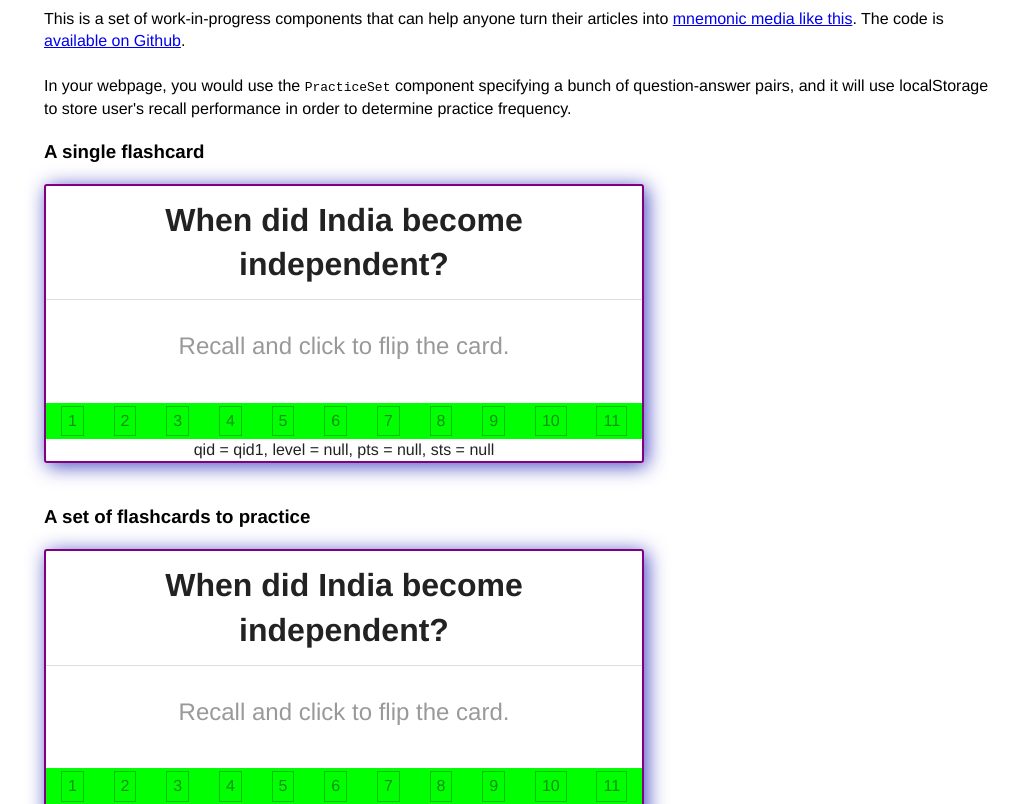
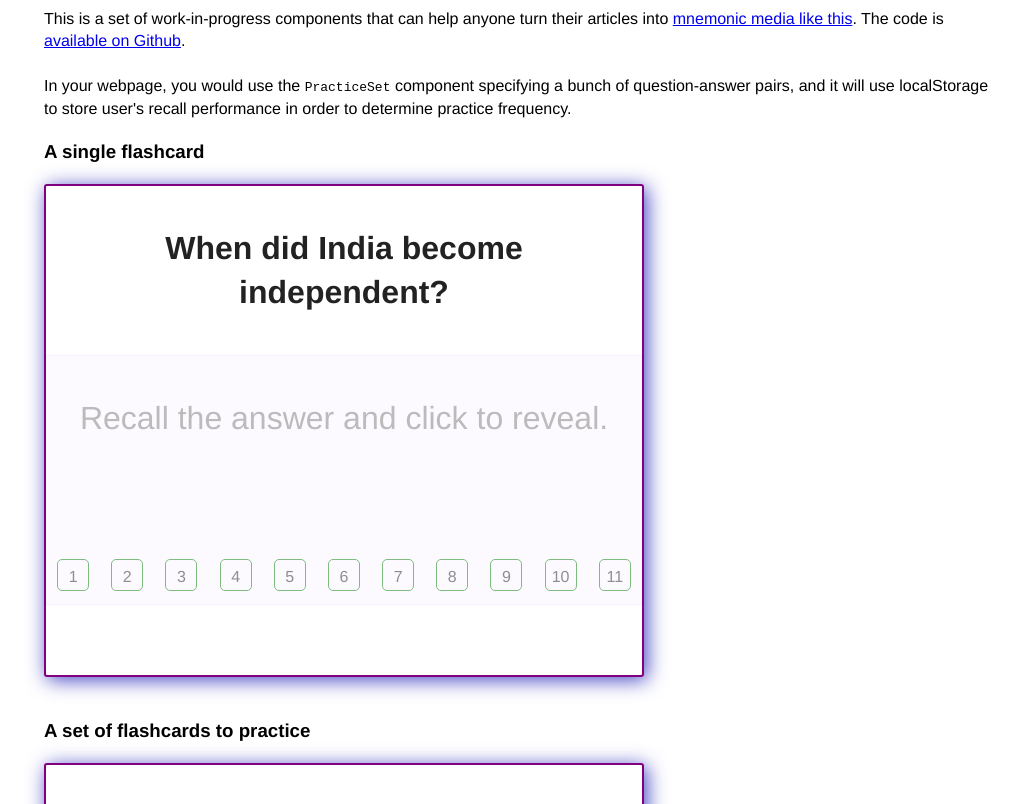
Before and after one commit to learn-awesome/flashcard, a Vue app: page / in a window 1280 px wide. Shown: the top 804 px of the page, without its empty margins (116-1135 px from the left). Built offline with nearby package versions, Linux system fonts and the light colour scheme.

Commit message:
Slot handling, CSS fixes

```diff
--- a/App.vue
+++ b/App.vue
@@ -18,7 +18,7 @@
       user's recall performance in order to determine practice frequency.
     </p>
     <h3>A single flashcard</h3>
-    <FlashCard qid="qid1" debug="on">
+    <FlashCard qid="qid1" debug="off">
       <template v-slot:question>When did India become independent?</template>
       <template v-slot:answer>1947</template>
     </FlashCard>
@@ -26,7 +26,24 @@
     <br>
     <br>
     <h3>A set of flashcards to practice</h3>
-    <PracticeSet debug="on" showskip="on"></PracticeSet>
+    <PracticeSet debug="on" showskip="on">
+      <FlashCard qid="qid1" debug="on">
+        <template v-slot:question>When did India become independent?</template>
+        <template v-slot:answer>1947</template>
+      </FlashCard>
+      <FlashCard qid="qid2" debug="on">
+        <template v-slot:question>How many countries in UN security council?</template>
+        <template v-slot:answer>5</template>
+      </FlashCard>
+      <FlashCard qid="qid3" debug="on">
+        <template v-slot:question>In CSS, flex is the value of which property?</template>
+        <template v-slot:answer>display</template>
+      </FlashCard>
+      <FlashCard qid="qid4" debug="on">
+        <template v-slot:question>COVID-19 is caused by which family of viruses?</template>
+        <template v-slot:answer>Coronavirus</template>
+      </FlashCard>
+    </PracticeSet>
   </div>
 </template>
 
--- a/components/FlashCard.vue
+++ b/components/FlashCard.vue
@@ -22,7 +22,6 @@ TODO:
 - Test the level incrementing logic
 - Handle localStorage edge cases
 - Polish the design via CSS
-- Show the current level (see quantum.country as example)
 - Combined different localStorage items into a single serialized JSON object
 -->
 
@@ -30,32 +29,15 @@ TODO:
   <div class="flashcard" v-on:click="flip()" :style="{cursor: flipped ? 'default' : 'pointer'}">
     <div class="question">
       <slot name="question"></slot>
-      {{ question }}
     </div>
 
-    <div class="answer" :style="{visibility: flipped ? 'visible' : 'hidden'}">
-      <slot name="answer"></slot>
-      {{ answer }}
+    <div class="answer">
+      <slot v-if="flipped" name="answer"></slot>
+      <div v-show="!flipped" class="tip">Recall the answer and click to reveal.</div>
     </div>
 
-    <div v-show="flipped">
-      <button
-        v-if="answered == null"
-        v-on:click="recall('forgot')"
-        class="forgotbutton"
-      >I could not recall the answer</button>
 
-      <button
-        v-if="answered == null"
-        v-on:click="recall('recalled')"
-        class="recalledbutton"
-      >I recalled it easily</button>
 
-      <button v-if="debug === 'on'" v-on:click.stop="reset()" class="resetbutton">Reset</button>
-
-      <div v-if="answered" class="message">{{ message }}</div>
-    </div>
-    <div v-if="!flipped" class="tip">Recall and click to flip the card.</div>
     <div class="showlevel">
       <p v-bind:class="{ active: (level == 1) }" title="Every 1 day">1</p>
       <p v-bind:class="{ active: (level == 2) }" title="Every 2 day">2</p>
@@ -69,6 +51,27 @@ TODO:
       <p v-bind:class="{ active: (level == 10) }" title="Every 16 months">10</p>
       <p v-bind:class="{ active: (level == 11) }" title="Long-term">11</p>
     </div>
+
+    <div :style="{visibility: flipped ? 'visible' : 'hidden'}" class="actions">
+      <button
+        v-if="answered == null"
+        v-on:click="recall('forgot')"
+        class="forgotbutton"
+      >Didn't recall</button>
+
+      <button
+        v-if="answered == null"
+        v-on:click="recall('recalled')"
+        class="recalledbutton"
+      >Recalled</button>
+
+
+
+      <div v-if="answered" class="message">{{ message }}</div>
+    </div>
+
+    <button v-if="debug === 'on'" v-on:click.stop="reset()" class="resetbutton">Reset</button>
+
     <div v-if="debug === 'on'" class="debug-message">{{ debugMessage }}</div>
   </div>
 </template>
@@ -105,6 +108,7 @@ export default {
   },
   methods: {
     flip: function() {
+      if(this.flipped) return;
       this.flipped = true;
 
       // set last_practiced_timestamp
@@ -120,6 +124,11 @@ export default {
         window.localStorage.setItem(this.qid + "_level", 1);
         this.level = 1;
       }
+    },
+
+    makeUnanswered: function() {
+      // invoked from skip() in PracticeSet
+      this.answered = null;
     },
 
     reset: function() {
@@ -154,7 +163,7 @@ export default {
           this.level = Math.min(this.level + 1, 11);
           window.localStorage.setItem(this.qid + "_level", this.level);
           //alert("You reached level: " + this.level);
-          if (this.level === 11) alert("Congrats! You reached level 11! :-)");
+          // if (this.level === 11) alert("Congrats! You reached level 11! :-)");
         }
 
         // set last_success_timestamp. pracetice_timestamp was already set in flip()
@@ -172,7 +181,8 @@ export default {
 
       this.answered = value;
 
-      this.$emit("answered", value); // this is handled in PracticeSet.vue
+      if(this.$parent && this.$parent.onAnswered)
+        this.$parent.onAnswered(this.qid, value); // this is handled in PracticeSet.vue
     }
   },
   computed: {
@@ -220,24 +230,27 @@ export default {
   font-weight: bold;
   font-size: 2em;
   border-bottom: 2px;
-  border-bottom: thin solid #dddddd;
+  border-bottom: 1px solid #f6f0ff;
   text-align: center;
+  padding-top: 40px;
+  padding-bottom: 40px;
 }
 
 .answer {
   padding: 12px;
-  background-color: #d5e8f8;
+  background-color: #fcfaff;
   font-weight: bold;
   font-size: 2em;
   text-align: center;
+  padding-top: 40px;
+  padding-bottom: 40px;
+  min-height: 200px;
+  vertical-align: middle;
 }
 
 .tip {
-  font-size: 1.5em;
-  color: #999;
-  position: relative;
-  bottom: 40px;
-  text-align: center;
+  color: #bbb;
+  font-weight: normal;
 }
 
 .message {
@@ -245,9 +258,16 @@ export default {
   text-align: center;
 }
 
+.actions {
+  display:flex;
+  justify-content: space-around;
+  padding-top: 10px;
+  margin-bottom: 10px;
+}
+
 button {
   display: inline-block;
-  width: 49%;
+  width: 40%;
   font-weight: bold;
   font-size: 16px;
   padding-top: 10px;
@@ -287,19 +307,25 @@ div.showlevel {
   display: flex;
   flex-wrap: nowrap;
   justify-content: space-around;
-  background-color: lime;
+  background-color: #fcfaff;
+  padding-bottom: 10px;
+  border-bottom: 1px solid #f6f0ff;
 }
 
 div.showlevel p {
   display: inline-block;
-  padding: 3px 6px;
+  padding: 6px 6px;
   margin: 3px;
   opacity: 0.5;
   border: thin solid green;
+  border-radius: 5px;
+  width: 32px;
+  height: 32px;
+  text-align:center;
 }
 
 div.showlevel p.active {
-  background-color: greenyellow;
-  opacity: 0.5;
+  background-color: lime;
+  font-weight: bold;
 }
 </style>
--- a/components/PracticeSet.vue
+++ b/components/PracticeSet.vue
@@ -17,22 +17,15 @@ TODO:
 -->
 <template>
   <div class="practiceset">
-    <FlashCard
-      v-for="fc in firstCard"
-      :key="fc.qid"
-      :qid="fc.qid"
-      :question="fc.question"
-      :answer="fc.answer"
-      :debug="debug"
-      @answered="onAnswered(fc.qid, $event)"
-    />
-    <div v-if="firstCard.length === 0">You're all done for now. Good job! :-)</div>
-    <button v-if="showskip === 'on' && firstCard.length > 0" v-on:click="skip()">Skip</button>
+    <slot>VueJS WebComponents not supported in this browser.</slot>
+    <div>
+      <p v-show="getCards().length === 0">No FlashCards remaining in this set.</p>
+      <button v-show="showskip === 'on' && getCards().length > 1" v-on:click="skip()">Skip</button>
+    </div>
   </div>
 </template>
 
 <script>
-import FlashCard from "./FlashCard.vue";
 
 export default {
   props: {
@@ -43,41 +36,19 @@ export default {
     showskip: {
       type: String,
       required: false
+    },
+    childTagName: {
+      type: String,
+      default: "FlashCard"
     }
   },
-  components: { FlashCard },
-  data: function() {
-    return {
-      flashcards: [
-        {
-          qid: "qid1",
-          question: "When did India become independent?",
-          answer: "1947"
-        },
-        {
-          qid: "qid2",
-          question: "How many countries in UN security council?",
-          answer: "5"
-        },
-        {
-          qid: "qid3",
-          question: "In CSS, flex is the value of which property?",
-          answer: "display"
-        },
-        {
-          qid: "qid4",
-          question: "COVID-19 is caused by which family of viruses?",
-          answer: "Coronavirus"
-        }
-      ]
-    };
-  },
+
   methods: {
     onAnswered: function(qid, answer) {
       console.log(qid, answer);
       // assuming that only one card is displayed at a time, so qid is the first
       if (answer === "recalled") {
-        this.flashcards.shift();
+        this.removeFirstCard();
       } else {
         // forgot, so need to practice right away
         this.skip();
@@ -85,16 +56,47 @@ export default {
     },
     skip: function() {
       // pop the first card and append it at the last
-      this.flashcards.push(this.flashcards.shift());
+      let firstCard = this.$children.shift();
+      if(firstCard){
+        firstCard.makeUnanswered();
+        this.$children.push(firstCard);
+      }
+      this.setChildVisibility();
+      this.$forceUpdate();
+    },
+    getCards: function() {
+      const cards = this.$children.filter(
+        child =>
+          child.$vnode.tag.match(`^vue-component-\\d+-${this.childTagName}$`) !==
+          null
+      );
+      return cards;
+    },
+
+    removeFirstCard: function(){
+      let card = this.getCards()[0];
+      if(card) {
+        card.$el.style.display = 'none'; // This shouldn't be necessary if we're going to destroy the first child, but somehow is.
+        card.$destroy();
+      }
+      this.setChildVisibility();
+      this.$forceUpdate();
+    },
+
+    setChildVisibility(){
+      // console.log("We only want to show the first flashcard");
+      this.getCards().forEach(function(card,index){
+        if(index > 0)
+          card.$el.style.display = 'none';
+        else
+          card.$el.style.display = 'inline-block';
+      });
     }
   },
-  computed: {
-    firstCard: function() {
-      var self = this;
-      return self.flashcards.filter(function(fc, index) {
-        return index === 0;
-      });
-    }
+  computed: {},
+  mounted() {
+    this.setChildVisibility();
+    this.$forceUpdate();
   }
 };
 </script>
@@ -109,4 +111,12 @@ export default {
 .practiceset {
   display: inline-block;
 }
+
+.practiceset .flash-card {
+  display: none;
+}
+
+.practiceset .flash-card:first-child {
+  display: block;
+}
 </style>
```
Also changed, not shown: 1 other file (tests, documents, lock files or other folders).
